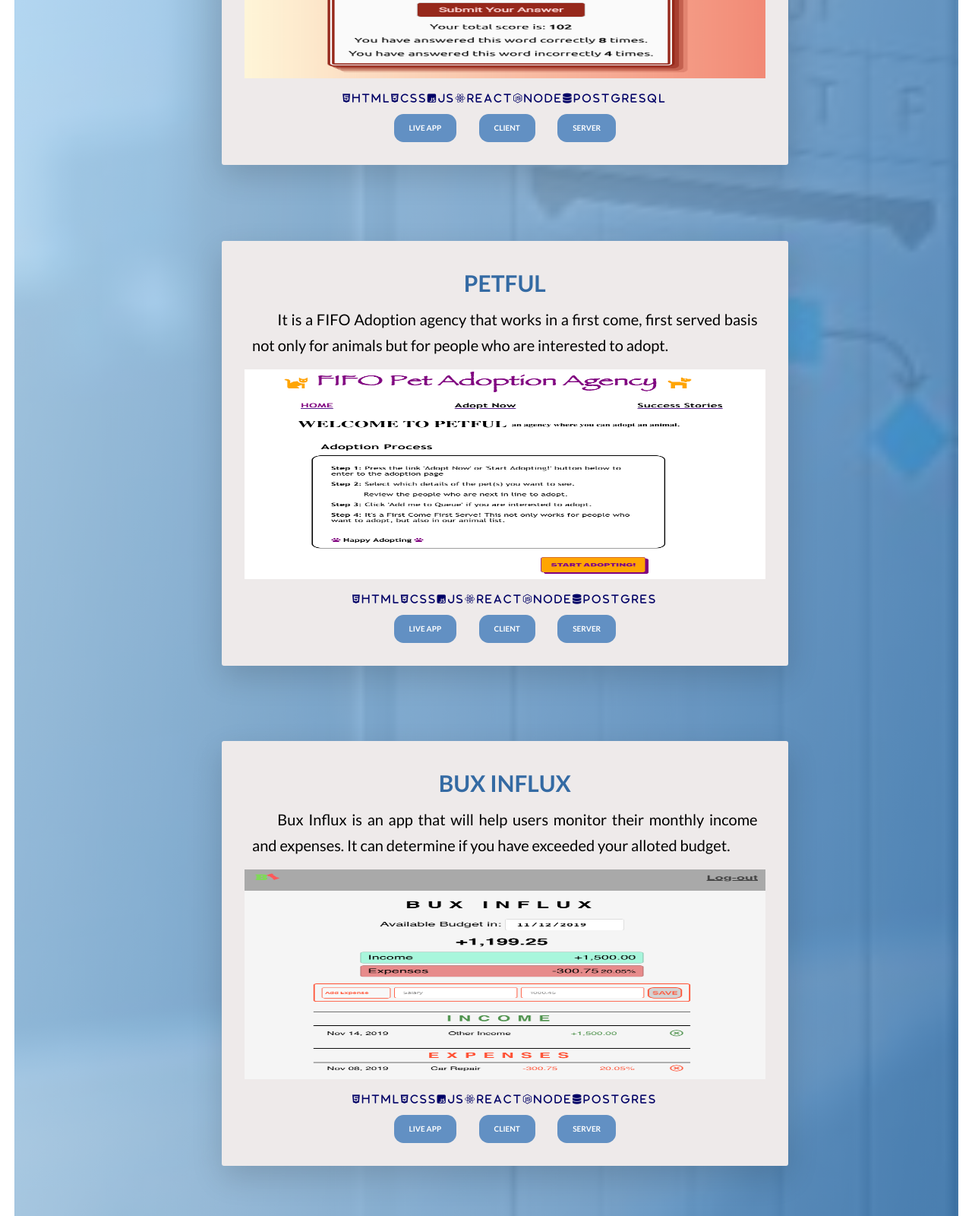
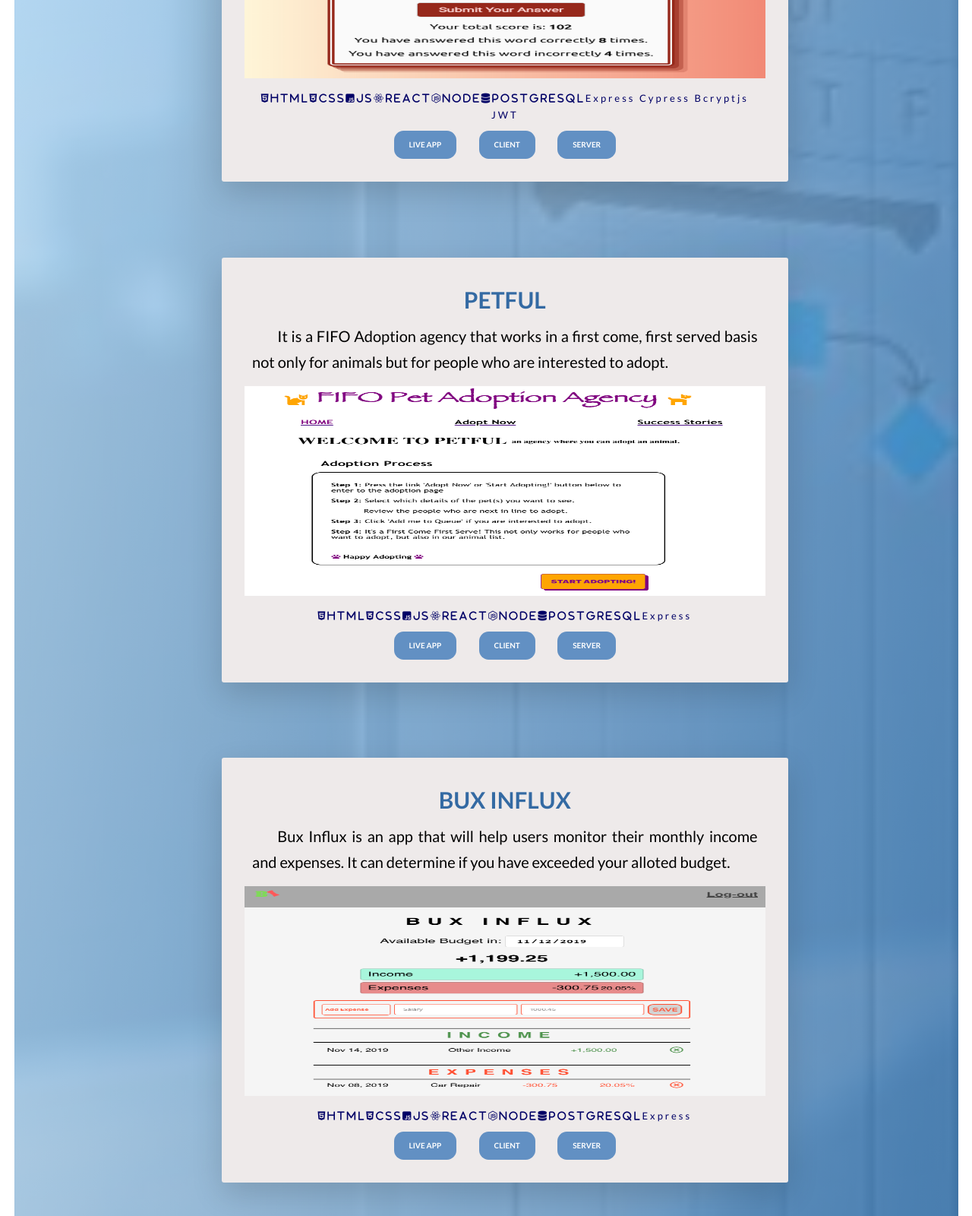
Before and after one commit to glaizawagner/portfolio, a website: page index.html in a window 1280 px wide. Shown: the part 2300-3900 px from the top of the page at 76% size. Drawn offline with nearby package versions, Linux system fonts and the light colour scheme.

Commit message:
added technology used

```diff
--- a/index.html
+++ b/index.html
@@ -99,7 +99,7 @@
                             </p>
                             <img src="./img/srep.png" alt="logo" class="project__logo spacerep__logo">
 
-                            <div class="projects-tech"><span><i class="fab fa-html5">HTML </i><i class="fab fa-css3-alt">CSS </i><i class="fab fa-js-square">JS </i><i class="fab fa-react">React </i><i class="fab fa-node-js">Node </i><i class="fas fa-database">PostgreSQL</i></div>
+                            <div class="projects-tech"><span><i class="fab fa-html5">HTML </i><i class="fab fa-css3-alt">CSS </i><i class="fab fa-js-square">JS </i><i class="fab fa-react">React </i><i class="fab fa-node-js">Node </i><i class="fas fa-database">PostgreSQL</i><span>Express Cypress Bcryptjs JWT</span></div>
                                 <a href="https://gz-spaced-repetition-app.now.sh/" class="btn btn-blue btn-animated">Live App</a>
                                 <a href="https://github.com/thinkful-ei-heron/spaced-repetition_Zac-Glaiza_client" class="btn btn-blue btn-animated">Client</a>
                                 <a href="https://github.com/thinkful-ei-heron/spaced-repetition_Zac-Glaiza_server" class="btn btn-blue btn-animated">Server</a>
@@ -114,7 +114,7 @@
                             </p>
                             <img src="./img/petf.png" alt="logo" class="project__logo petful__logo">
 
-                            <div class="projects-tech"><span><i class="fab fa-html5">HTML </i><i class="fab fa-css3-alt">CSS </i><i class="fab fa-js-square">JS </i><i class="fab fa-react">React </i><i class="fab fa-node-js">Node </i><i class="fas fa-database">Postgres</i></div>
+                            <div class="projects-tech"><span><i class="fab fa-html5">HTML </i><i class="fab fa-css3-alt">CSS </i><i class="fab fa-js-square">JS </i><i class="fab fa-react">React </i><i class="fab fa-node-js">Node </i><i class="fas fa-database">PostgreSQL</i><span>Express</span></div>
                                 <a href="https://petful-client-glaiza-wesley.now.sh/" class="btn btn-blue btn-animated">Live App</a>
                                 <a href="https://github.com/thinkful-ei-heron/Petful-server" class="btn btn-blue btn-animated">Client</a>
                                 <a href="" class="btn btn-blue btn-animated">Server</a>
@@ -129,7 +129,7 @@
                             </p>
                             <img src="./img/buxinf.png" alt="logo" class="project__logo buxinflux__logo">
 
-                            <div class="projects-tech"><span><i class="fab fa-html5">HTML </i><i class="fab fa-css3-alt">CSS </i><i class="fab fa-js-square">JS </i><i class="fab fa-react">React </i><i class="fab fa-node-js">Node </i><i class="fas fa-database">Postgres</i></div>
+                            <div class="projects-tech"><span><i class="fab fa-html5">HTML </i><i class="fab fa-css3-alt">CSS </i><i class="fab fa-js-square">JS </i><i class="fab fa-react">React </i><i class="fab fa-node-js">Node </i><i class="fas fa-database">PostgreSQL</i><span>Express</span></div>
                                 <a href="https://glaiza-buxinflux-app.now.sh" class="btn btn-blue btn-animated">Live App</a>
                                 <a href="https://github.com/glaizawagner/bux-influx-client" class="btn btn-blue btn-animated">Client</a>
                                 <a href="https://github.com/glaizawagner/bux-influx-server" class="btn btn-blue btn-animated">Server</a>
@@ -144,7 +144,7 @@
                             </p>
                             <img src="./img/notef.png" alt="logo" class="project__logo noteful__logo">
 
-                            <div class="projects-tech"><span><i class="fab fa-html5">HTML </i><i class="fab fa-css3-alt">CSS </i><i class="fab fa-js-square">JS </i><i class="fab fa-react">React </i><i class="fab fa-node-js">Node </i><i class="fas fa-database">Postgres</i></div>
+                            <div class="projects-tech"><span><i class="fab fa-html5">HTML </i><i class="fab fa-css3-alt">CSS </i><i class="fab fa-js-square">JS </i><i class="fab fa-react">React </i><i class="fab fa-node-js">Node </i><i class="fas fa-database">PostgreSQL</i><span>Express</span></div>
                                 <a href="https://glaiza-noteful-app.now.sh" class="btn btn-blue btn-animated">Live App</a>
                                 <a href="https://github.com/thinkful-ei-heron/glaiza-noteful-client" class="btn btn-blue btn-animated">Client</a>
                                 <a href="https://github.com/thinkful-ei-heron/glaiza-noteful-server" class="btn btn-blue btn-animated">Server</a>
```
